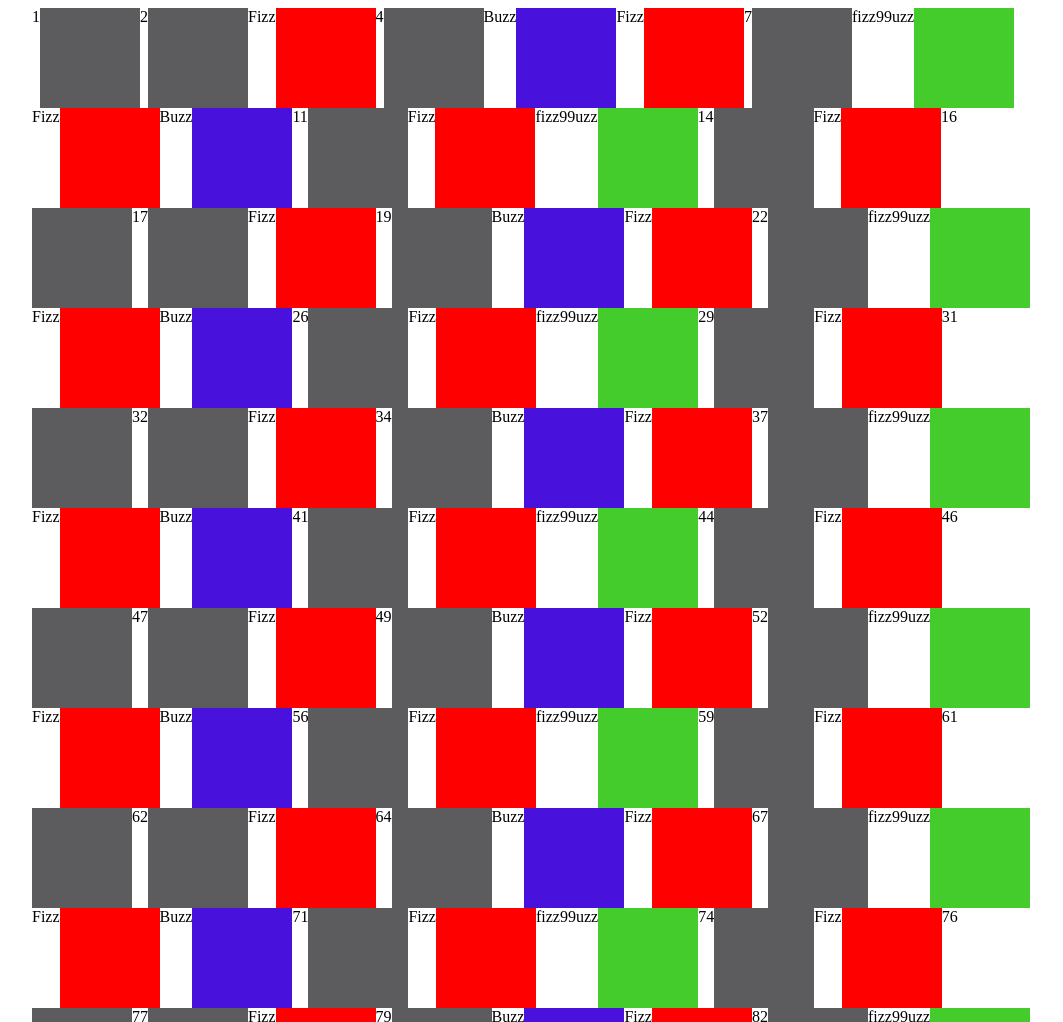
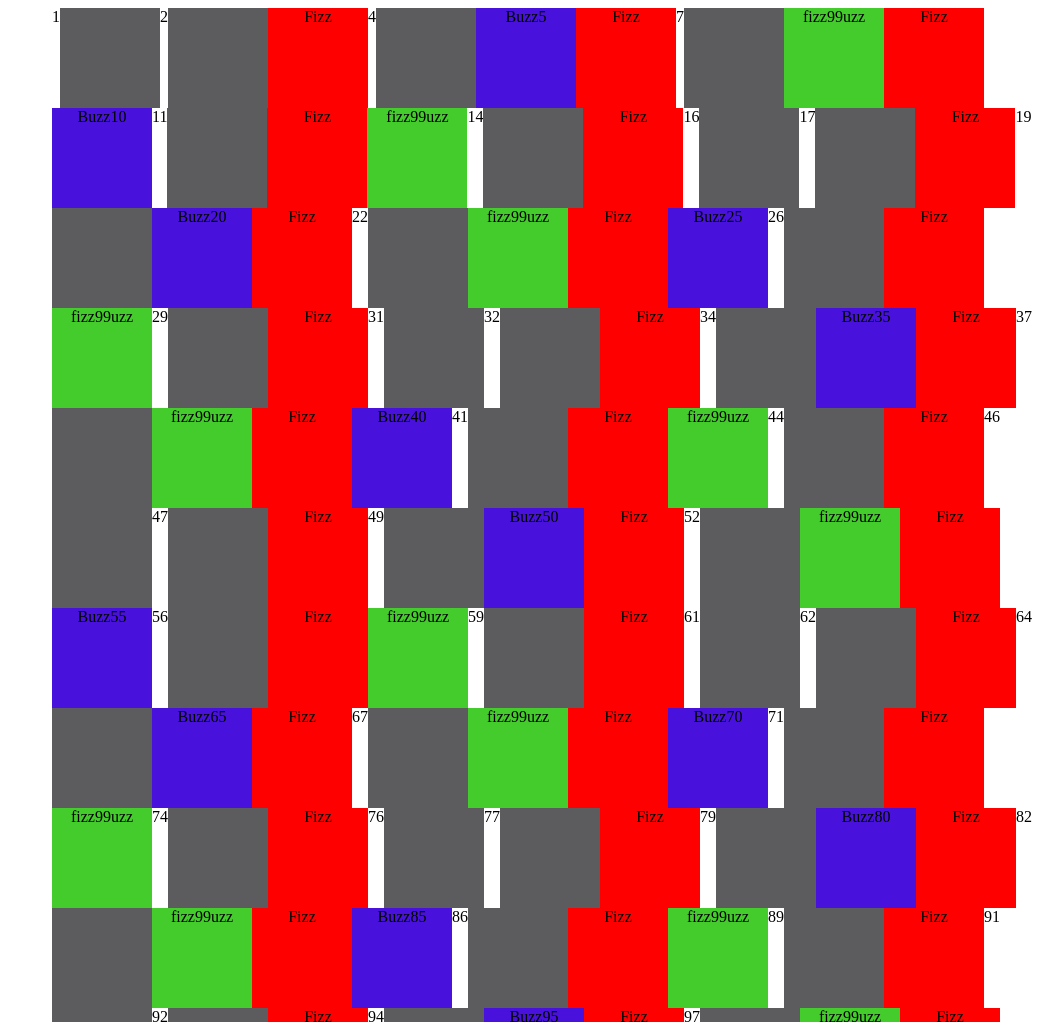
Before and after one commit to giovanni-moccaldi/js-fizzbuzz, a plain HTML site: page index.html in a window 1280 px wide. Shown: the top 1022 px of the page, without its empty margins (108-1171 px from the left). Drawn offline with Linux system fonts and the light colour scheme.

Commit message:
containertofixed

```diff
--- a/index.html
+++ b/index.html
@@ -11,9 +11,9 @@
 </head>
 
 <body>
-    <p id="list">
+    <ul id="list">
 
-    </p>
+    </ul>
 
 </body>
 
--- a/main.js/main.js
+++ b/main.js/main.js
@@ -7,13 +7,13 @@ for (let i = 1; i < 100; i++) {
 
     if (i % 3 == 0) { //poi stampa  i multipli di 3 stampi in console "Fizz
         console.log(i);
-        listtowrite.innerHTML += "Fizz";
+        listitem.innerHTML = "Fizz";
         listitem.classList.add("red");
         listtowrite.append(listitem);
     }
     else if (i % 5 == 0) { // " al posto del numero e per i multipli di 5 stampi "Buzz".
         console.log(i)
-        listtowrite.innerHTML += "Buzz";
+        listitem.innerHTML = "Buzz" + i;
 
         listitem.classList.add("blu");
         listtowrite.append(listitem);
@@ -22,7 +22,7 @@ for (let i = 1; i < 100; i++) {
 
     else if (i % 5 % 3 == 0) { // poi per i numeri che sono sia multipli di 3 che di 5 stampi in console "FizzBuzz
         console.log(i)
-        listtowrite.innerHTML += "fizz99uzz";
+        listitem.innerHTML = "fizz99uzz";
 
         listitem.classList.add("green");
         listtowrite.append(listitem);
--- a/style.css
+++ b/style.css
@@ -35,6 +35,6 @@
     margin: auto;
     text-align: center;
     list-style-type: none;
-    margin: auto;
+
 
 }
```
